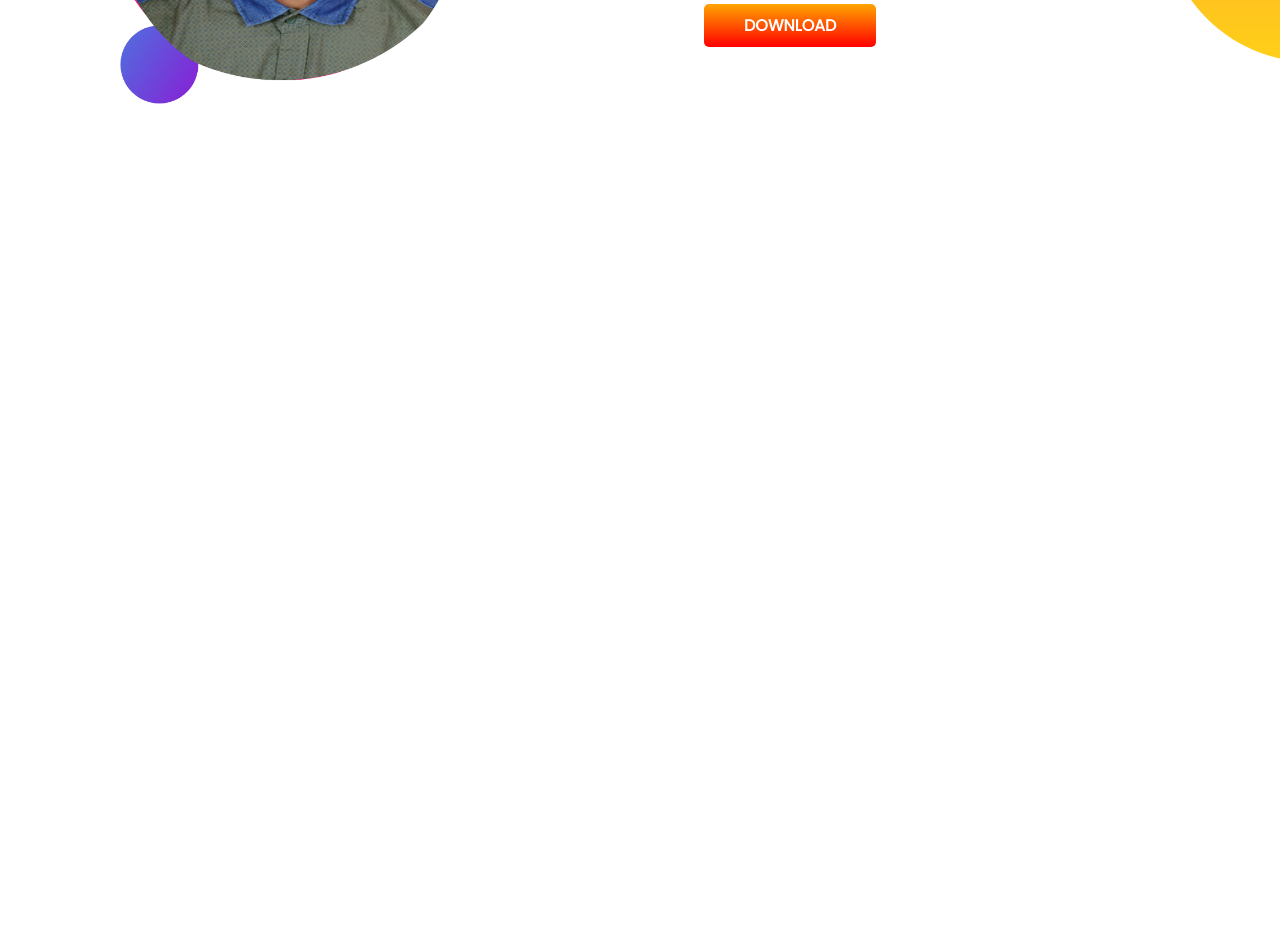
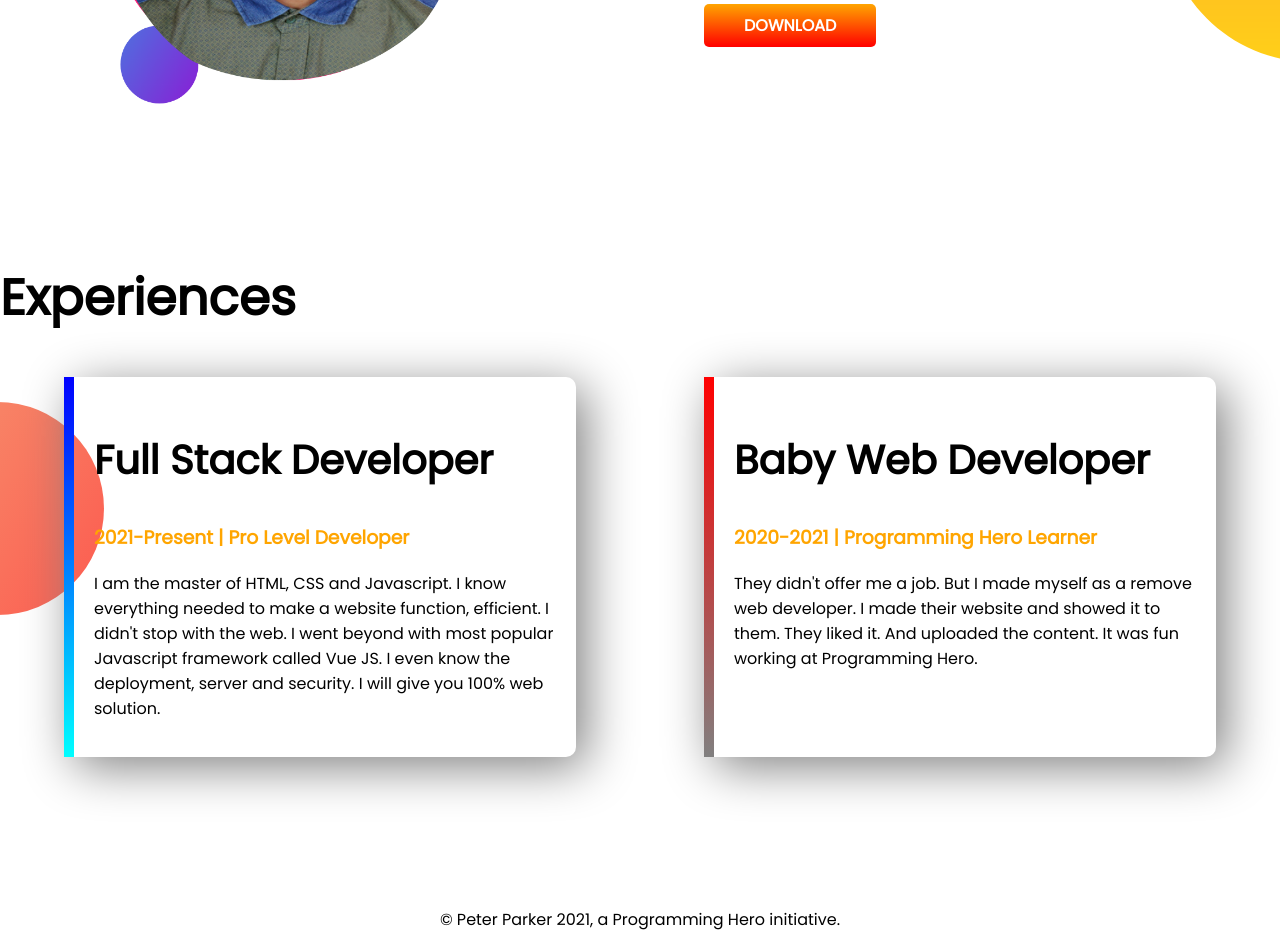
Before and after one commit to Ismail826/developer-portfolio, a plain HTML site: page index.html in a window 1280 px wide. Shown: the part 972-1920 px from the top of the page. Before the commit the page ends 1233 px from the top, so only its background shows below. Drawn offline with Linux system fonts and the light colour scheme.

Commit message:
Compelete web

```diff
--- a/index.html
+++ b/index.html
@@ -16,7 +16,7 @@
     <link rel="stylesheet" href="style.css">
 </head>
 <body>
-   <section class="top-banner">
+   <section class="top-banner flexible-container">
     <div class="half-width">
         <h1>WELCOME TO </h1>
     <h1> <span  class="orange-color">
@@ -34,7 +34,7 @@
 
    </section>
 
-<section class="Dream-big">
+<section class="Dream-big flexible-container">
     <div class="half-width">
         <img src="images/ism2.png" alt="">
     </div>
@@ -53,8 +53,38 @@
 
 </section>
 
+<section class="exp-area">
+    <h1>Experiences
+    </h1>
+ <div class="flexible-container">
+
+    <div  id="web-dev" class="exp-item">
+    <h2>Full Stack Developer
+    </h2>
+    <h3 class="orange-color">2021-Present | Pro Level Developer
+    </h3>
+    <p>I am the master of HTML, CSS and Javascript. I know everything needed to make a website function, efficient. I didn't stop with the web. I went beyond with most popular Javascript framework called Vue JS. I even know the deployment, server and security. I will give you 100% web solution.</p>
+
+     </div>
+
+     <div  id="web-dev1" class="exp-item">
+         <h2>Baby Web Developer
+        </h2>
+
+        <h3 class="orange-color">2020-2021 | Programming Hero Learner
+        </h3>
+        <p>They didn't offer me a job. But I made myself as a remove web developer. I made their website and showed it to them. They liked it. And uploaded the content. It was fun working at Programming Hero.</p>
+     </div>
+
+    </div>
+
+
+</section>
 
 
 
+ <footer>
+     <p>© Peter Parker 2021, a Programming Hero initiative.</p>
+     </footer>
 </body>
 </html>
--- a/style.css
+++ b/style.css
@@ -5,13 +5,16 @@ body {
 h1 {
   font-size: 50px;
 }
+h2 {
+  font-size: 40px;
+}
 .orange-color {
   color: orange;
 }
 .font {
   text-align: justify;
 }
-section {
+.flexible-container {
   display: flex;
   margin-bottom: 150px;
 }
@@ -39,3 +42,31 @@ section {
   background-repeat: no-repeat;
   background-position: right;
 }
+.exp-item {
+  width: 40%;
+  margin-left: 5%;
+  margin-right: 5%;
+  padding: 20px;
+  border-radius: 10px;
+  box-shadow: 10px 10px 50px gray;
+  border-left: 10px solid;
+}
+
+.exp-area {
+  background-image: url(images/exp-bg.png);
+  background-repeat: no-repeat;
+  background-position: left;
+}
+#web-dev {
+  border-left: 10px solid;
+  border-image: linear-gradient(blue, cyan);
+  border-image-slice: 1;
+}
+#web-dev1 {
+  border-left: 10px solid;
+  border-image: linear-gradient(red, gray);
+  border-image-slice: 1;
+}
+footer p {
+  text-align: center;
+}
```
